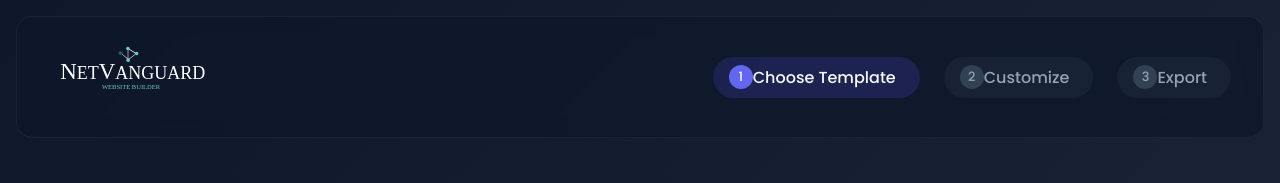
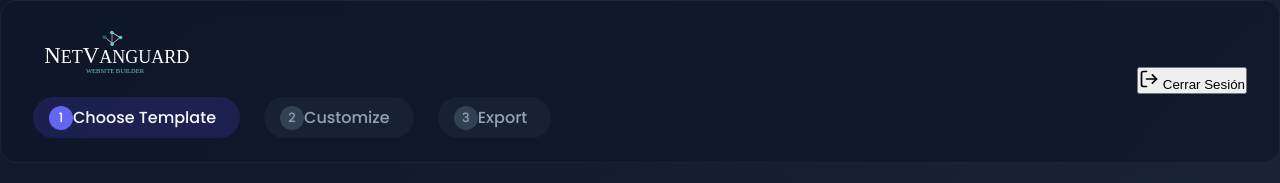
Before and after one commit to LightDye08/NetVanguard, a plain HTML site: page frontend/index.html in a window 1280 px wide. Shown: the top 183 px of the page. Drawn offline with nearby package versions, Linux system fonts and the light colour scheme.

Commit message:
Last Update of Creator of WebPages

```diff
--- a/frontend/index.html
+++ b/frontend/index.html
@@ -15,16 +15,44 @@
 </head>
 <body>
     <div class="view-transition-container">
-        <div class="app-container">
-            <!-- Navigation Header -->
         <header class="app-header">
+    <div class="header-top-row">
+        <!-- Moveremos el logo a la derecha -->
         <div class="logo">
             <img src="assets/logo.svg" alt="Netvanguard Logo">
         </div>
+
+        <!-- Barra de progreso seguirá en el centro -->
         <div class="progress-indicator" role="progressbar" aria-valuenow="1" aria-valuemin="1" aria-valuemax="3">
             <div class="step active" data-step="1" aria-current="step">Choose Template</div>
             <div class="step" data-step="2">Customize</div>
             <div class="step" data-step="3">Export</div>
+        </div>
+
+        <!-- Espacio para mantener la estructura flex -->
+        <div class="spacer"></div>
+    </div>
+
+    <!-- Botón de cerrar sesión debajo de la barra -->
+    <div class="user-actions">
+        <button id="logoutBtn" class="logout-button" onclick="logoutUser()">
+    <svg xmlns="http://www.w3.org/2000/svg" width="20" height="20" viewBox="0 0 24 24" fill="none" stroke="currentColor" stroke-width="2" stroke-linecap="round" stroke-linejoin="round">
+        <path d="M9 21H5a2 2 0 0 1-2-2V5a2 2 0 0 1 2-2h4"></path>
+        <polyline points="16 17 21 12 16 7"></polyline>
+        <line x1="21" y1="12" x2="9" y2="12"></line>
+    </svg>
+    Cerrar Sesión
+</button>
+
+<script>
+function logoutUser() {
+    // Aquí puedes agregar lógica para cerrar sesión, limpiar datos, etc.
+
+    // Redirigir a landpage.html
+    window.location.href = 'landpage.html';
+}
+</script>
+
     </div>
 </header>
 
```
Lines whose indentation alone changed are shown as unchanged.
